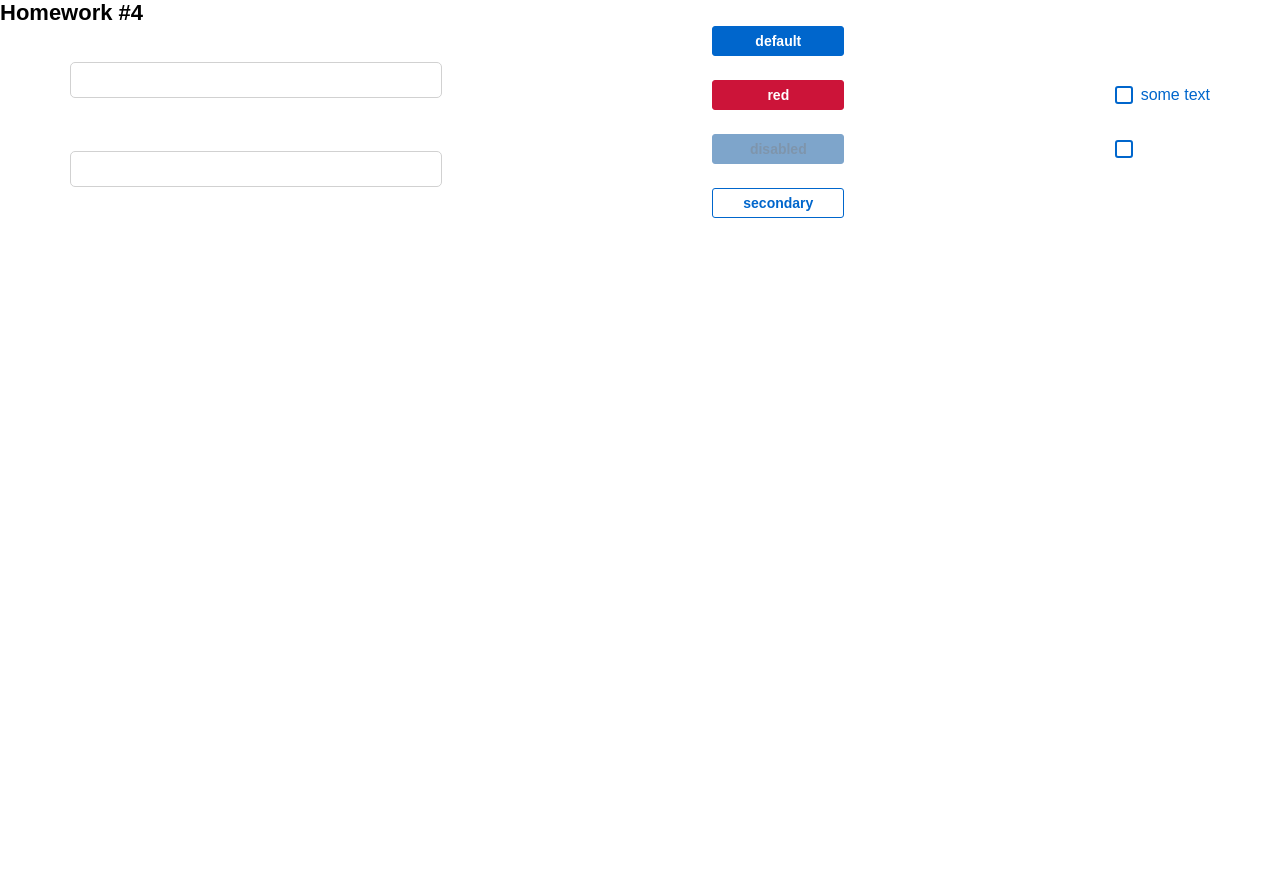
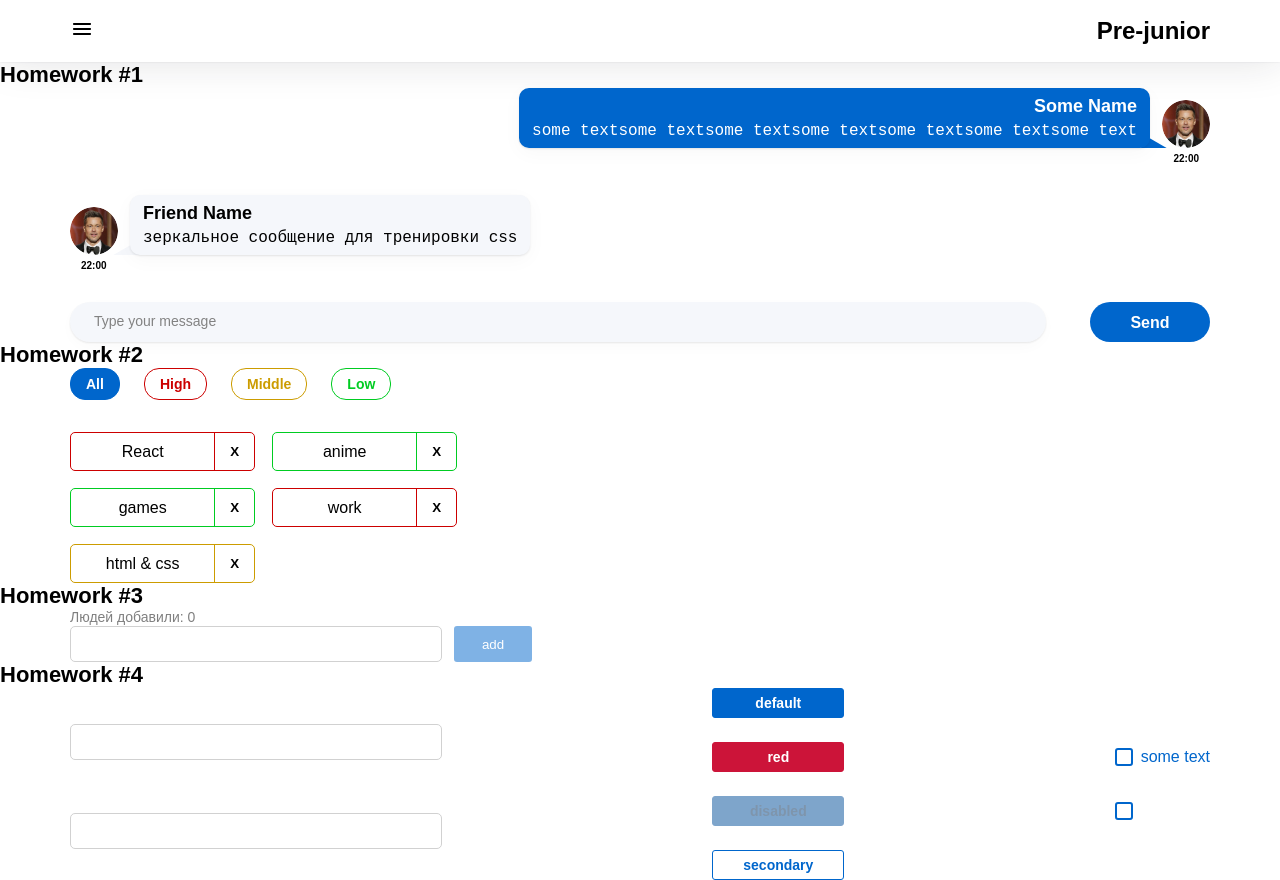
Before and after one commit to Kirill190611/hw2, a React (Create React App) app: page /#/pre-junior in a window 1280 px wide. Before the commit the page ends 800 px from the top, so only its background shows below. Built offline with nearby package versions, Linux system fonts and the light colour scheme.

Commit message:
Sprint3 HW5

```diff
--- a/src/s1-main/App.tsx
+++ b/src/s1-main/App.tsx
@@ -4,6 +4,7 @@ import HW1 from '../s2-homeworks/hw01/HW1'
 import HW2 from "../s2-homeworks/hw02/HW2";
 import HW3 from "../s2-homeworks/hw03/HW3";
 import HW4 from "../s2-homeworks/hw04/HW4";
+import HW5 from "../s2-homeworks/hw05/HW5";
 
 function App() {
     return (
@@ -12,10 +13,10 @@ function App() {
             {/*раскомментировать по ходу выполнения*/}
             {/*<HW2/>*/}
             {/*<HW3/>*/}
-            <HW4/>
+            {/*<HW4/>*/}
 
             {/*при выполнении дз 5 и более - закомментировать здесь дз 1-4, так как они есть внутри дз 5*/}
-            {/*<HW5/>*/}
+            <HW5/>
         </div>
     )
 }
--- a/src/s2-homeworks/hw05/HW5.tsx
+++ b/src/s2-homeworks/hw05/HW5.tsx
@@ -4,8 +4,8 @@ import { Layout } from './layout/Layout'
 import Pages from './Pages'
 
 /*
-* 1 - в файле Pages.tsx дописать роуты на все страницы
-* 2 - в файле Sidebar.tsx дописать className так чтоб вешался класс s.active когда мы уже на соответствующей странице
+* 1 - в файле Pages.tsx дописать роуты на все страницы +
+* 2 - в файле Sidebar.tsx дописать className так чтоб вешался класс s.active когда мы уже на соответствующей странице +
 * 3 - застилизовать хэдэр и сайдбар в соответствии с дизайном
 * */
 
--- a/src/s2-homeworks/hw05/Pages.tsx
+++ b/src/s2-homeworks/hw05/Pages.tsx
@@ -16,14 +16,26 @@ function Pages() {
         <div>
             {/*Routes выбирает первый подходящий роут*/}
             <Routes>
+                <Route path="/"
+                       element={<Navigate to={PATH.PRE_JUNIOR}/>}/>
                 {/*роутинг будут писать студенты*/}
                 {/*в начале мы попадаем на страницу '/' и переходим сразу на страницу /pre-junior*/}
                 {/*<Route ...*/}
+
+                <Route path={PATH.PRE_JUNIOR}
+                       element={<PreJunior/>}/>
+                <Route path={PATH.JUNIOR}
+                       element={<Junior/>}/>
+                <Route path={PATH.JUNIOR_PLUS}
+                       element={<JuniorPlus/>}/>
 
                 {/*роуты для /pre-junior, /junior, /junior-plus*/}
                 {/*<Route ...*/}
                 {/*<Route ...*/}
                 {/*<Route ...*/}
+
+                <Route path="/*"
+                       element={<Error404/>}/>
 
                 {/*роут для несуществующей страницы должен отрисовать <Error404 />*/}
                 {/*<Route ...*/}
--- a/src/s2-homeworks/hw05/header/Header.module.css
+++ b/src/s2-homeworks/hw05/header/Header.module.css
@@ -1,8 +1,24 @@
 .burgerMenuIcon {
+    display: flex;
+    align-items: center;
+    justify-content: center;
+    width: 24px;
+    height: 24px;
 }
 
 .header {
+    display: flex;
+    justify-content: space-between;
+    padding: 17px 70px;
+    box-shadow: 0 0 2px 0 rgba(29, 33, 38, 0.1),
+                0 0 40px 0 rgba(29, 33, 38, 0.13);
+    background: rgb(255, 255, 255);
 }
 
 .header h1 {
+    color: rgb(0, 0, 0);
+    font-family: Montserrat, sans-serif;
+    font-size: 24px;
+    font-weight: 600;
+    text-align: left;
 }
--- a/src/s2-homeworks/hw05/sidebar/Sidebar.module.css
+++ b/src/s2-homeworks/hw05/sidebar/Sidebar.module.css
@@ -1,24 +1,58 @@
 .sidebar {
+    display: none;
+    position: fixed
 }
 
 .sidebar.open {
+    display: block;
+    box-shadow: 0 1px 2px 0 rgba(29, 33, 38, 0.1),
+                0 10px 40px 0 rgba(29, 33, 38, 0.13);
+    background: rgb(255, 255, 255);
+    width: 317px;
+    height: 720px;
+    z-index: 5;
 }
 
 .background {
+    background: rgb(0, 0, 0);
+    opacity: 0.3;
+    width: 100vw;
+    height: 100vh;
+    position: absolute;
 }
 
 .nav {
+    margin-top: 45px;
+    display: flex;
+    flex-direction: column;
+    gap: 45px;
+    padding-left: 70px;
 }
 
 .nav a {
+    color: rgb(0, 0, 0);
+    font-family: Montserrat, sans-serif;
+    font-size: 22px;
+    font-weight: 600;
+    text-align: left;
+    text-decoration: none;
 }
 
 .nav a:hover {
+    color: rgb(88, 172, 255);
 }
 
 .nav a.active {
+    color: rgb(0, 89, 178);
+    text-decoration-line: underline;
 }
+
 .close {
+    position: absolute;
+    left: 90%;
+    border: none;
+    background-color: transparent;
+    top: 1%;
 }
 
 .close img {
--- a/src/s2-homeworks/hw05/sidebar/Sidebar.tsx
+++ b/src/s2-homeworks/hw05/sidebar/Sidebar.tsx
@@ -31,6 +31,7 @@ export const Sidebar: FC<PropsType> = ({open, handleClose}) => {
                         id={'hw5-pre-junior-link'}
                         to={PATH.PRE_JUNIOR}
                         onClick={handleClose}
+                        className={open ?" " + s.active : ""}
                         // className={...} // делает студент
                     >
                         Pre-junior
@@ -39,6 +40,7 @@ export const Sidebar: FC<PropsType> = ({open, handleClose}) => {
                         id={'hw5-junior-link'}
                         to={PATH.JUNIOR}
                         onClick={handleClose}
+                        className={open ?" " + s.active : ""}
                         // className={...} // делает студент
                     >
                         Junior
@@ -47,6 +49,7 @@ export const Sidebar: FC<PropsType> = ({open, handleClose}) => {
                         id={'hw5-junior-plus-link'}
                         to={PATH.JUNIOR_PLUS}
                         onClick={handleClose}
+                        className={open ?" " + s.active : ""}
                         // className={...} // делает студент
                     >
                         Junior Plus
```
